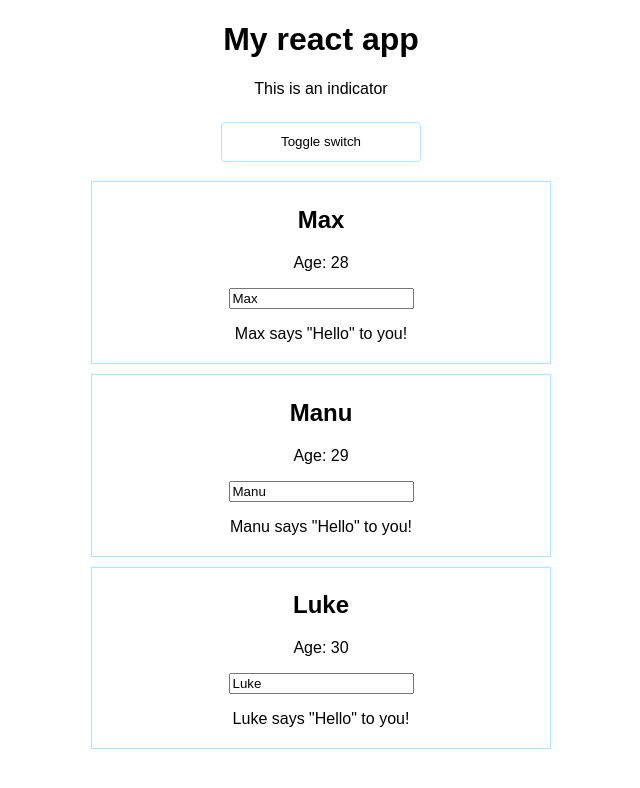
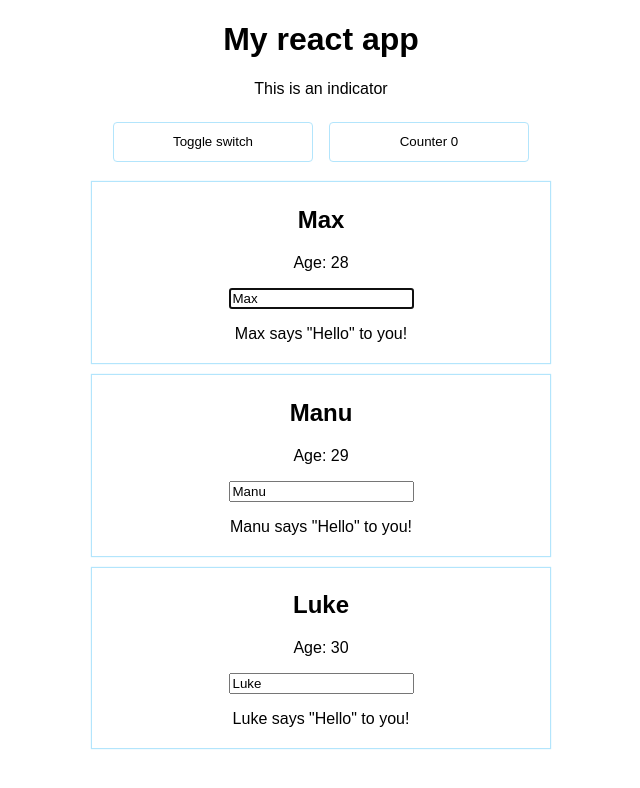
Before and after one commit to changx03/react16-example, a React (Create React App) app: page / in a window 1280 px wide. Both pictures are taken after a click on the button "Toggle switch". Shown: the top 788 px of the page, without its empty margins (319-959 px from the left). Built offline with nearby package versions, Linux system fonts and the light colour scheme.

Commit message:
Completed Section 7

```diff
--- a/package.json
+++ b/package.json
@@ -3,6 +3,7 @@
   "version": "0.1.0",
   "private": true,
   "dependencies": {
+    "prop-types": "^15.6.0",
     "radium": "^0.22.0",
     "react": "^16.2.0",
     "react-dom": "^16.2.0",
--- a/src/App.js
+++ b/src/App.js
@@ -1,9 +1,10 @@
 import React, { Component } from 'react';
-import Radium, { StyleRoot } from 'radium';
 import './App.css';
 import Person from './Person/Person';
 
 class App extends Component {
+  personRefs = [];
+
   state = {
     persons: [
       { id: 1, name: 'Max', age: 28 },
@@ -11,24 +12,23 @@ class App extends Component {
       { id: 3, name: 'Luke', age: 30 },
     ],
     showPersons: false,
+    counter: 0,
   };
 
   render() {
-    const person = this.state.showPersons && (
-      <StyleRoot>
-        {this.state.persons.map((person, index) => (
+    const person = this.state.showPersons &&
+        this.state.persons.map((person, index) => (
           <Person
             key={person.id}
             name={person.name}
             age={person.age}
             onClick={this._deletePersonHandler.bind(this, index)}
             onChange={event => this._nameChangeHandler(event, person.id)}
+            position={index}
           >
             <p>{`${person.name} says "Hello" to you!`}</p>
           </Person>
-        ))}
-      </StyleRoot>
-    );
+        ));
 
     const classes = []; // ['red', 'bold'].join(' ');
     if (this.state.persons.length <= 2) {
@@ -46,6 +46,9 @@ class App extends Component {
         <p className={classes.join(' ')}>This is an indicator </p>
         <button style={styles.button} onClick={this._onToggleBtnClick}>
           Toggle switch
+        </button>
+        <button style={styles.button} onClick={this._onCounterClick}>
+          Counter {this.state.counter}
         </button>
         {person}
       </div>
@@ -81,6 +84,12 @@ class App extends Component {
       persons: persons,
     });
   };
+
+  _onCounterClick = () => {
+    this.setState((prevState, props) => ({
+      counter: prevState.counter + 1,
+    }));
+  }
 }
 
 const styles = {
@@ -99,4 +108,4 @@ const styles = {
   },
 };
 
-export default Radium(App);
+export default App;
--- a/src/Person/Person.css
+++ b/src/Person/Person.css
@@ -4,3 +4,9 @@
   margin: 12px auto;
   padding: 4px;
 }
+
+@media (min-width: 500px) {
+  .card {
+      width: 450px;
+  }
+}
--- a/src/Person/Person.js
+++ b/src/Person/Person.js
@@ -1,24 +1,39 @@
-import React from 'react';
-import Radium from 'radium';
+import React, { Component } from 'react';
+import PropTypes from 'prop-types';
 import './Person.css';
 
 // functions are stateless
-const person = props => {
-  const { name, age, children, onChange } = props;
-  return (
-    <div className="card" style={style}>
-      <h2 onClick={props.onClick}>{name}</h2>
-      <p>{`Age: ${age}`}</p>
-      <input type="text" onChange={onChange} value={name} />
-      {children}
-    </div>
-  );
+export default class Person extends Component {
+  inputRef;
+
+  componentDidMount() {
+    if (this.props.position === 0) {
+      this.inputRef.focus();
+    }
+  }
+
+  render() {
+    const { name, age, children, onChange, onClick } = this.props;
+    return (
+      <div className="card">
+        <h2 onClick={onClick}>{name}</h2>
+        <p>{`Age: ${age}`}</p>
+        <input
+          type="text"
+          onChange={onChange}
+          value={name}
+          ref={ref => (this.inputRef = ref)}
+        />
+        {children}
+      </div>
+    );
+  }
+}
+
+Person.propTypes = {
+  name: PropTypes.string,
+  age: PropTypes.number,
+  onChange: PropTypes.func,
+  onClick: PropTypes.func,
+  position: PropTypes.number,
 };
-
-const style = {
-  '@media (min-width: 500px)': {
-    width: '450px',
-  }
-};
-
-export default Radium(person);
```
